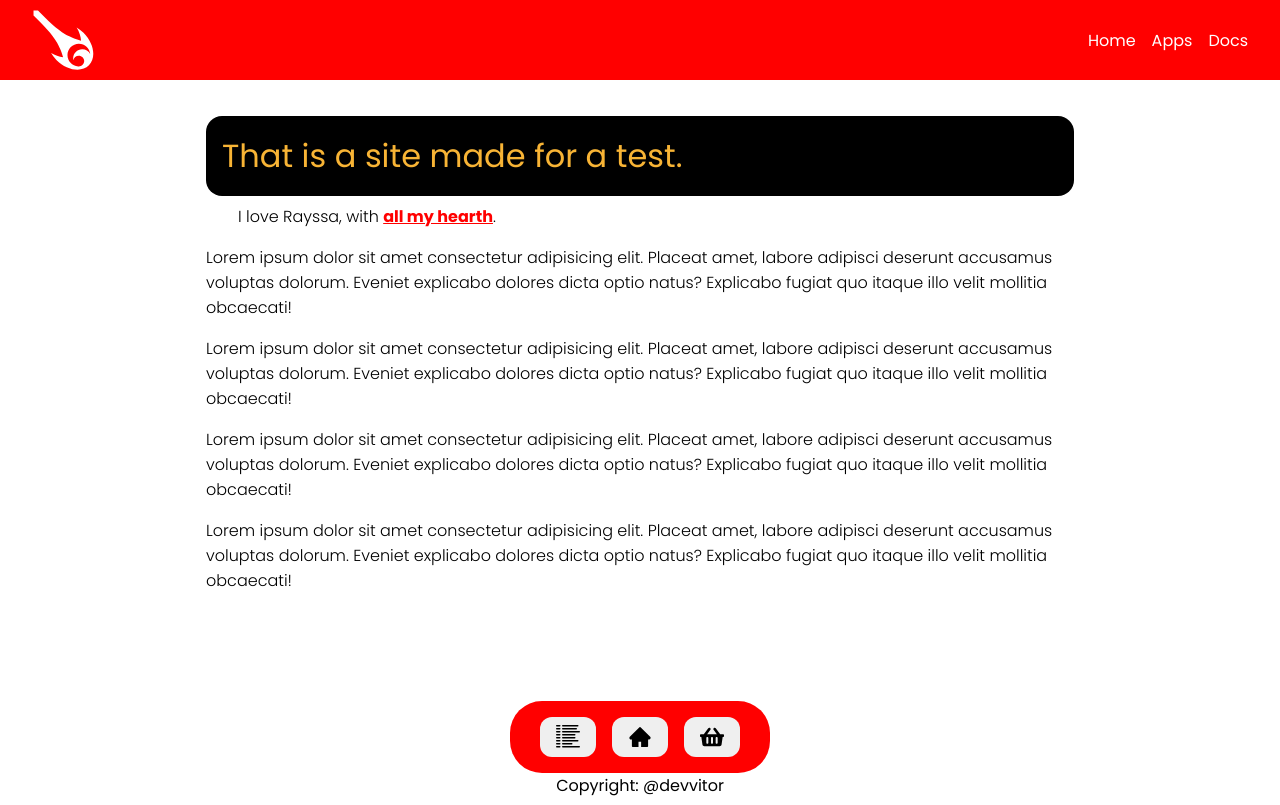
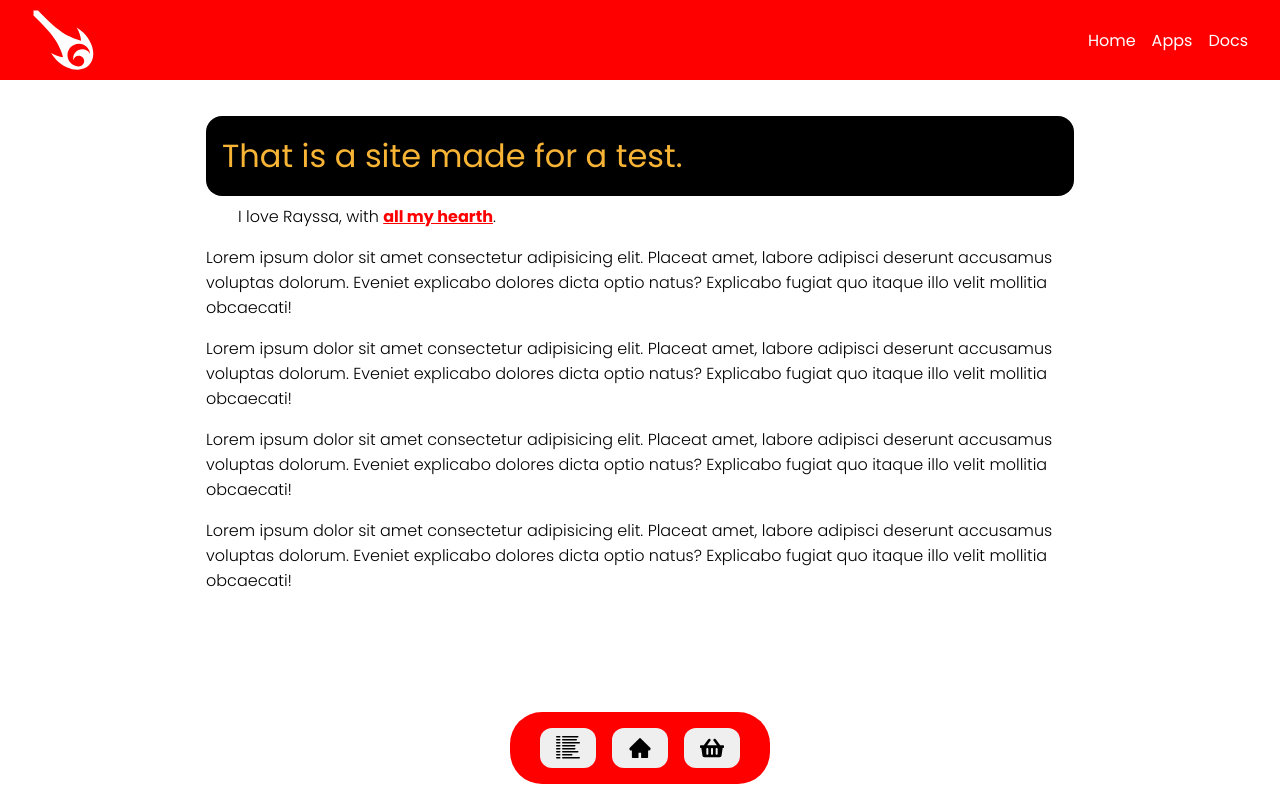
Before and after one commit to vitorhcesar/sass-test, a Next.js app: page / in a window 1280 px wide. Built offline with nearby package versions, Linux system fonts and the light colour scheme.

Commit message:
Oitavo commit

```diff
--- a/src/app/globals.scss
+++ b/src/app/globals.scss
@@ -78,12 +78,13 @@ footer {
   justify-content: center;
   align-items: center;
 
-  background: white;
 
   position: sticky;
   bottom: 0;
 
   width: 100%;
+
+  padding: 1rem 0;
 
   div {
     display: flex;
--- a/src/app/page.tsx
+++ b/src/app/page.tsx
@@ -30,9 +30,6 @@ export default function Home() {
           <button><AiFillHome className="icon" /></button>
           <button><FaShoppingBasket className="icon" /></button>
         </div>
-        <footer>
-          <p>Copyright: @devvitor</p>
-        </footer>
       </footer>
     </div>
   )
```
